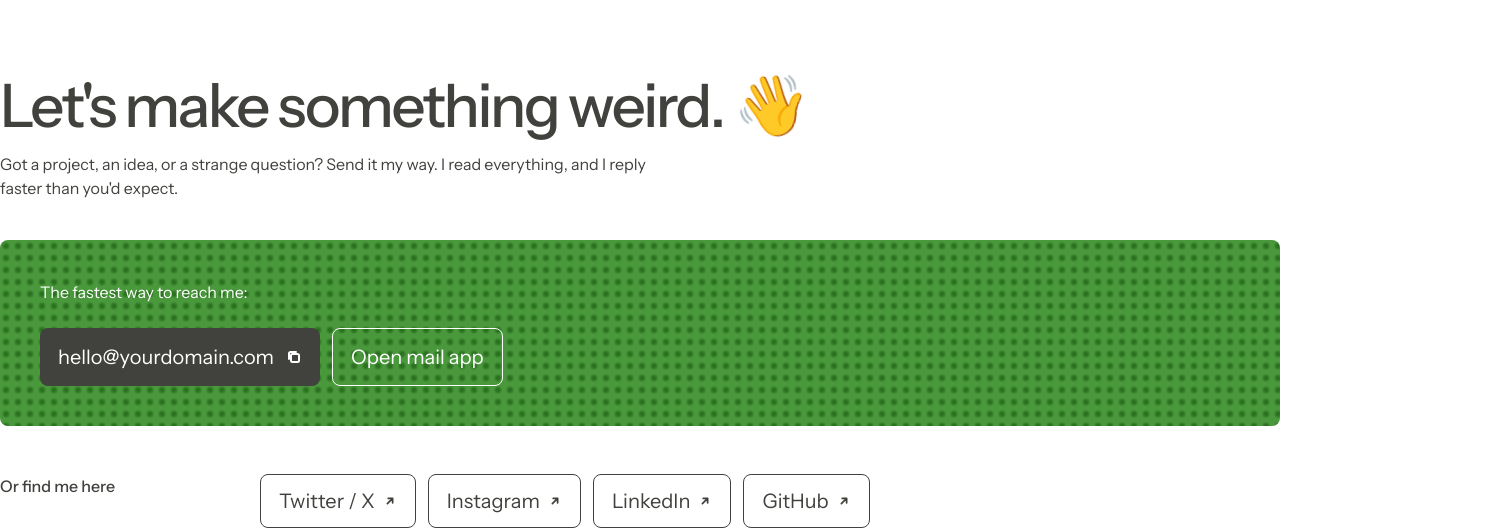
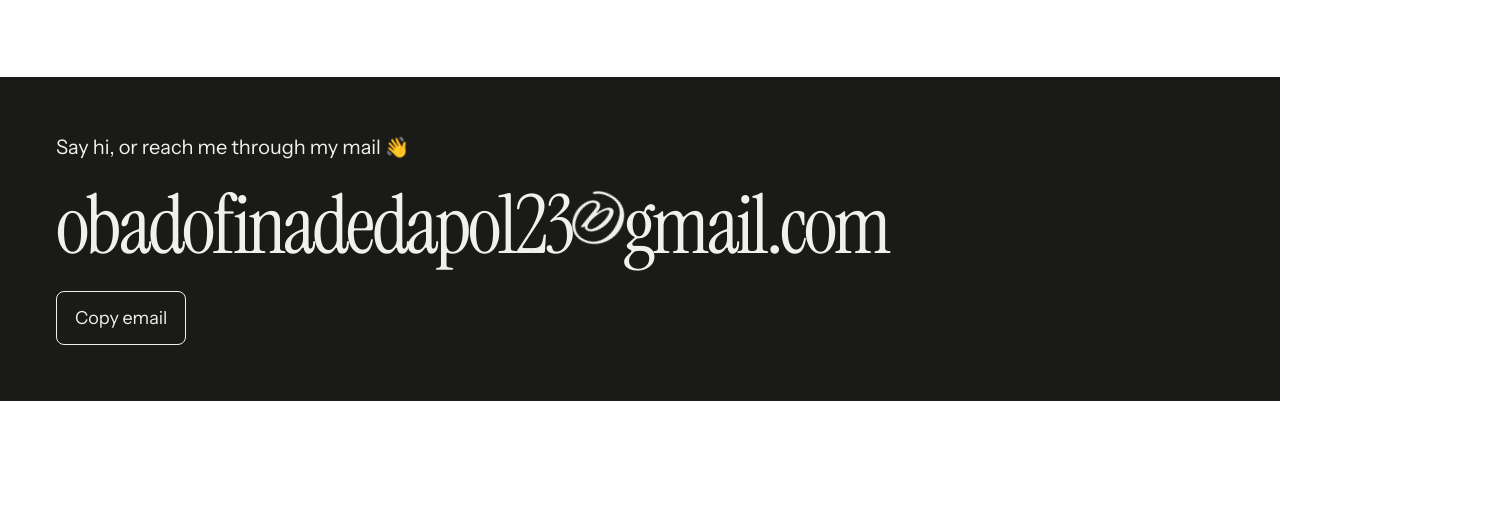
Before and after one commit to poinerd/grandeur, a Next.js app: page / in a window 1280 px wide. Shown: the part 1440-1968 px from the top of the page, 1486 px wide, since content can reach past the window. After the commit the page ends 1841 px from the top, so only its background shows below. Built offline with nearby package versions, Linux system fonts and the light colour scheme.

Commit message:
feat: added the contact component

```diff
--- a/app/components/contact.tsx
+++ b/app/components/contact.tsx
@@ -1,39 +1,76 @@
 "use client"
 
-import { useEffect, useRef, useState } from "react"
-
-type ContactLink = { label: string; href: string }
+import { useCallback, useEffect, useLayoutEffect, useRef, useState } from "react"
 
 type ContactProps = {
     email?: string
-    links?: ContactLink[]
-    heading?: string
-    intro?: string
     className?: string
 }
 
-const DEFAULT_LINKS: ContactLink[] = [
-    { label: "Twitter / X", href: "https://x.com/yourhandle" },
-    { label: "Instagram", href: "https://instagram.com/yourhandle" },
-    { label: "LinkedIn", href: "https://linkedin.com/in/yourhandle" },
-    { label: "GitHub", href: "https://github.com/yourhandle" },
-]
+// Colors interpolated on hover: #f2f0ea (off-white) -> #ff4d1a (orange-red)
+const FROM = [242, 240, 234]
+const TO = [255, 77, 26]
 
 export default function Contact({
-    email = "hello@yourdomain.com",
-    links = DEFAULT_LINKS,
-    heading = "Let's make something weird.",
-    intro = "Got a project, an idea, or a strange question? Send it my way. I read everything, and I reply faster than you'd expect.",
+    email = "obadofinadedapo123@gmail.com",
     className = "",
 }: ContactProps) {
+    const wrapRef = useRef<HTMLDivElement>(null)
+    const measureRef = useRef<HTMLSpanElement>(null)
+    const charRefs = useRef<(HTMLSpanElement | null)[]>([])
+    const [fontSize, setFontSize] = useState(48)
     const [copied, setCopied] = useState(false)
     const timer = useRef<ReturnType<typeof setTimeout> | null>(null)
+
+    // Scale the font so the email spans exactly the container's width
+    const fit = useCallback(() => {
+        const wrap = wrapRef.current
+        const probe = measureRef.current
+        if (!wrap || !probe) return
+        const available = wrap.clientWidth
+        const naturalWidth = probe.getBoundingClientRect().width // measured at 100px
+        if (available && naturalWidth) setFontSize((available / naturalWidth) * 100)
+    }, [])
+
+    useLayoutEffect(() => {
+        fit()
+        const ro = new ResizeObserver(fit)
+        if (wrapRef.current) ro.observe(wrapRef.current)
+        document.fonts?.ready.then(fit)
+        return () => ro.disconnect()
+    }, [fit, email])
 
     useEffect(() => {
         return () => {
             if (timer.current) clearTimeout(timer.current)
         }
     }, [])
+
+    // Letters rise, grow and turn orange-red as the cursor passes near them
+    const handleMove = (e: React.PointerEvent) => {
+        if (window.matchMedia("(prefers-reduced-motion: reduce)").matches) return
+        const radius = fontSize * 2.5
+        charRefs.current.forEach((el) => {
+            if (!el) return
+            const r = el.getBoundingClientRect()
+            const dx = e.clientX - (r.left + r.width / 2)
+            const dy = (e.clientY - (r.top + r.height / 2)) * 0.6
+            const influence = Math.max(0, 1 - Math.hypot(dx, dy) / radius) ** 2
+            el.style.transition = "transform 120ms ease-out, color 120ms ease-out"
+            el.style.transform = `translateY(${-influence * fontSize * 0.3}px) scale(${1 + influence * 0.3})`
+            const c = FROM.map((f, i) => Math.round(f + (TO[i] - f) * influence))
+            el.style.color = `rgb(${c[0]}, ${c[1]}, ${c[2]})`
+        })
+    }
+
+    const handleLeave = () => {
+        charRefs.current.forEach((el) => {
+            if (!el) return
+            el.style.transition = "transform 600ms cubic-bezier(.2,1.4,.4,1), color 600ms ease"
+            el.style.transform = ""
+            el.style.color = ""
+        })
+    }
 
     const copyEmail = async () => {
         try {
@@ -42,14 +79,12 @@
             if (timer.current) clearTimeout(timer.current)
             timer.current = setTimeout(() => setCopied(false), 2000)
         } catch {
-            // Clipboard blocked: fall back to opening the mail app
             window.location.href = `mailto:${email}`
         }
     }
 
     return (
-        <section className={className}>
-            {/* Self-contained keyframes so the component works anywhere */}
+        <section className={`bg-[#1a1a18] p-6 sm:p-10 md:p-14 ${className}`}>
             <style>{`
                 @keyframes contact-wave {
                     0%, 60%, 100% { transform: rotate(0deg); }
@@ -57,100 +92,68 @@
                     20%, 40% { transform: rotate(-8deg); }
                     50% { transform: rotate(10deg); }
                 }
+                @keyframes contact-spin { to { transform: rotate(360deg); } }
                 @media (prefers-reduced-motion: no-preference) {
-                    .contact-wave { animation: contact-wave 2.5s ease-in-out infinite; }
+                    .contact-wave { animation: contact-wave 4s ease-in-out infinite; }
+                    .contact-at { animation: contact-spin 10s linear infinite; }
                 }
             `}</style>
 
-            <h2 className="text-6xl font-medium leading-[0.98] tracking-[-0.04em] text-[#41413d] sm:text-6xl">
-                {heading}{" "}
+            <p className="text-xl text-[#f2f0ea]">
+                Say hi, or reach me through my mail{" "}
                 <span className="contact-wave inline-block origin-[70%_70%]" aria-hidden="true">
                     👋
                 </span>
-            </h2>
+            </p>
 
-            <p className="mt-4 max-w-2xl text-[#41413d]">{intro}</p>
+            <div ref={wrapRef} className="relative mt-6 w-full">
+                {/* Hidden probe: measures the email's natural width at 100px */}
+                <span
+                    ref={measureRef}
+                    aria-hidden="true"
+                    className="invisible absolute left-0 top-0 whitespace-nowrap font-medium tracking-[-0.04em]"
+                    style={{ fontSize: 100 }}
+                >
+                    {email}
+                </span>
 
-            {/* Email card */}
-            <div
-                className="mt-10 flex flex-col items-start gap-6 overflow-hidden rounded-lg bg-[#4a983c] p-6 sm:p-10"
-                style={{
-                    backgroundImage: "radial-gradient(circle, #2b7220 1.5px, transparent 4.5px)",
-                    backgroundSize: "12px 12px",
-                }}
-            >
-                <p className="text-white">The fastest way to reach me:</p>
-
-                <div className="flex flex-wrap gap-3">
-                    <button
-                        type="button"
-                        onClick={copyEmail}
-                        className="flex items-center gap-3 rounded-lg bg-[#41413d] px-[18px] py-[14px] text-xl text-white transition-all hover:bg-[#2f2f2c] active:scale-95"
-                    >
-                        {copied ? "Copied! Nice." : email}
-                        <svg width="16" height="16" viewBox="0 0 16 16" fill="none" aria-hidden="true">
-                            {copied ? (
-                                <path
-                                    d="M3 8.5L6.5 12L13 4.5"
-                                    stroke="currentColor"
-                                    strokeWidth="2"
-                                    strokeLinecap="round"
-                                    strokeLinejoin="round"
-                                />
-                            ) : (
-                                <>
-                                    <rect x="5" y="5" width="8" height="8" rx="1.5" stroke="currentColor" strokeWidth="2" />
-                                    <path d="M3 10V4.5A1.5 1.5 0 0 1 4.5 3H10" stroke="currentColor" strokeWidth="2" strokeLinecap="round" />
-                                </>
-                            )}
-                        </svg>
-                    </button>
-
+                <h1 className="m-0">
                     <a
                         href={`mailto:${email}`}
-                        className="rounded-lg border border-white px-[18px] py-[14px] text-xl text-white transition-colors hover:bg-white/15"
+                        aria-label={`Email me at ${email}`}
+                        onPointerMove={handleMove}
+                        onPointerLeave={handleLeave}
+                        className="block w-full select-none whitespace-nowrap font-medium leading-none tracking-[-0.04em] text-[#f2f0ea] no-underline"
+                        style={{ fontSize }}
                     >
-                        Open mail app
+                        <span aria-hidden="true" className="block">
+                            {email.split("").map((ch, i) => (
+                                <span
+                                    key={i}
+                                    ref={(el) => {
+                                        charRefs.current[i] = el
+                                    }}
+                                    className="inline-block will-change-transform"
+                                >
+                                    {ch === "@" ? (
+                                        <span className="contact-at inline-block">@</span>
+                                    ) : (
+                                        ch
+                                    )}
+                                </span>
+                            ))}
+                        </span>
                     </a>
-                </div>
+                </h1>
             </div>
 
-            {/* Socials */}
-            {links.length > 0 && (
-                <div className="mt-12 grid gap-3 text-[#41413d] md:grid-cols-[220px_1fr] md:gap-10">
-                    <h3 className="font-medium">Or find me here</h3>
-                    <ul className="flex flex-wrap gap-3">
-                        {links.map((link) => (
-                            <li key={link.label}>
-                                <a
-                                    href={link.href}
-                                    target="_blank"
-                                    rel="noopener noreferrer"
-                                    className="group inline-flex items-center gap-2 rounded-lg border border-[#41413d] px-[18px] py-3 text-xl transition-colors hover:bg-[#41413d] hover:text-white"
-                                >
-                                    {link.label}
-                                    <svg
-                                        width="14"
-                                        height="14"
-                                        viewBox="0 0 16 16"
-                                        fill="none"
-                                        aria-hidden="true"
-                                        className="transition-transform group-hover:-translate-y-0.5 group-hover:translate-x-0.5"
-                                    >
-                                        <path
-                                            d="M5 11L11 5M11 5H6M11 5V10"
-                                            stroke="currentColor"
-                                            strokeWidth="2"
-                                            strokeLinecap="round"
-                                            strokeLinejoin="round"
-                                        />
-                                    </svg>
-                                </a>
-                            </li>
-                        ))}
-                    </ul>
-                </div>
-            )}
+            <button
+                type="button"
+                onClick={copyEmail}
+                className="mt-6 inline-flex items-center gap-2 rounded-lg border border-[#f2f0ea] px-[18px] py-3 text-lg text-[#f2f0ea] transition-all hover:bg-[#f2f0ea] hover:text-[#1a1a18] active:scale-95"
+            >
+                {copied ? "Copied! Nice. ✓" : "Copy email"}
+            </button>
         </section>
     )
 }
--- a/app/me/page.tsx
+++ b/app/me/page.tsx
@@ -1,5 +1,5 @@
 import Header from "../components/Header"
-
+import Contact from "../components/contact"
 type Experience = {
     company: string
     role: string
@@ -101,6 +101,8 @@
                     </section>
                 </div>
             </main>
+                    <Contact  className="px-5 pt-6 sm:px-9 sm:pt-10 "/>
+
         </div>
     )
 }
--- a/app/page.tsx
+++ b/app/page.tsx
@@ -165,10 +165,12 @@
             <ProjectCard key={project.slug} project={project} />
           ))}
         </div>
+
+
+
       </section>
 
-      <Contact/>
-
+        <Contact  className="px-5 pt-6 sm:px-9 sm:pt-10 "/>
     </main>
   );
 }
```
